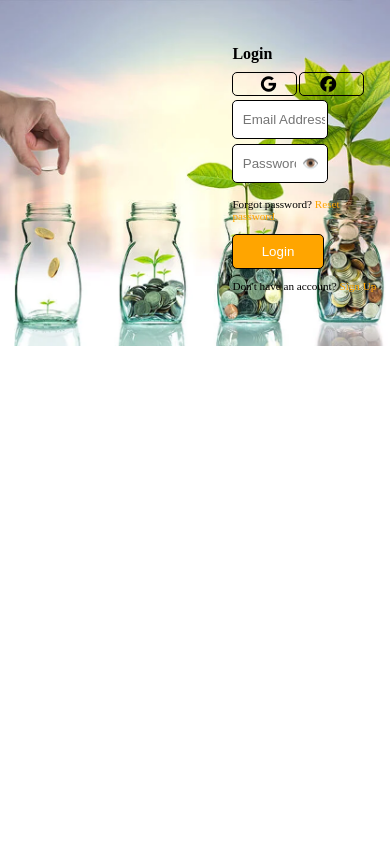
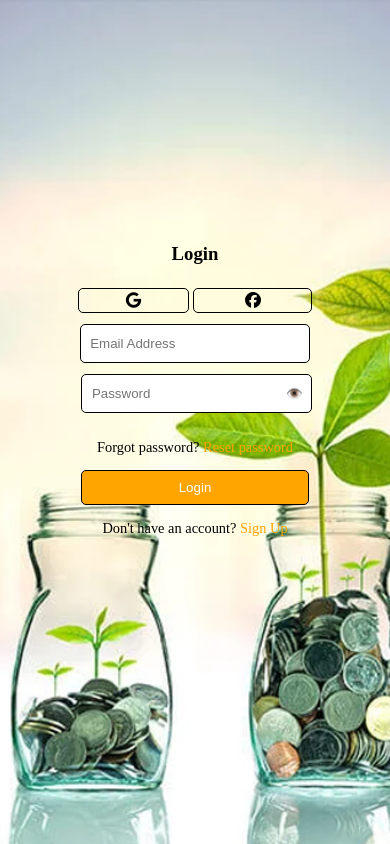
Before and after one commit to ogaboss3333/projectwork, a plain HTML site: page login.html in a window 390 px wide. Drawn offline with Linux system fonts and the light colour scheme.

Commit message:
uptodate

```diff
--- a/homepage.css
+++ b/homepage.css
@@ -3,6 +3,7 @@ body {
     background-position: center;
     background-repeat: no-repeat;
     background-size: cover;
+    background-attachment: fixed;
 }
 h1 {
     align-items: center;
@@ -13,8 +14,26 @@ h1 {
     font-family: 'Franklin Gothic Medium', 'Arial Narrow', Arial, sans-serif;
 }
 
-@media screen and (max-width: 700px) {
+@media screen and (max-width: 360px) {
     h1 {
-        font-size: 2.5rem;
+        padding-top: 50%;
+        font-size: 0.3rem;
     }
 }
+
+@media screen and (max-width: 480px) {
+    h1 {
+        padding-top: 50%;
+        font-size: 0.6rem;
+        align-items: center;
+        text-align: center;
+    }
+}
+@media screen and (max-width: 768px) {
+    h1 {
+        margin-top: 50%;
+        font-size: 2.5rem;
+        align-items: center;
+        text-align: center;
+    }
+}
--- a/signup.js
+++ b/signup.js
@@ -81,7 +81,7 @@ hi.style.marginLeft = "-36px"
 hi.style.backgroundColor = "white"
 
 but.style.height = "35px"
-but.style.width = "61%"
+but.style.width = "60%"
 but.style.borderRadius = "5px"
 but.style.border = "1px solid black"
 but.style.color = "white"
--- a/style.css
+++ b/style.css
@@ -2,47 +2,50 @@ body {
     background-image: url(about_right_img.png);
     background-repeat: no-repeat;
     background-size: cover;
+    background-attachment: fixed;
+    background-position: center;
 }
 
 .dive {
-    margin-left: 60%;
-    margin-top: 12%;
-}
-
-h1 {
     align-items: center;
     text-align: center;
-    margin-top: 15%;
+    margin-top: 25%;
 }
 
 .divv {
-    margin-left: 60%;
-    margin-top: 12%;
+    align-items: center;
+    text-align: center;
+    margin-top: 25%;
 }
 
 .fa-google {
     border: 1px solid black;
+    align-items: center;
+    text-align: center;
+    color: black;
+    padding-left: 14%;
+    padding-right: 13%;
+    padding-top: 1%;
+    padding-bottom: 1%;
+    border-radius: 5px;
     margin-bottom: 3%;
-    padding-bottom: 2%;
-    padding-top: 2%;
-    padding-left: 12%;
-    padding-right: 12%;
-    border-radius: 5px;
 }
 
 .fa-facebook {
-    margin-left: 3.5%;
+    align-items: center;
+    text-align: center;
+    border: 1px solid black;
+    padding-left: 15%;
+    padding-right: 14%;
+    padding-top: 1%;
+    padding-bottom: 1%;
+    border-radius: 5px;
     margin-bottom: 3%;
-    border: 1px solid black;
-    padding-bottom: 2%;
-    padding-top: 2%;
-    padding-left: 12%;
-    padding-right: 12%;
-    border-radius: 5px;
+    color: black;
 }
 
 p {
-    font-size: 0.9rem;
+    font-size: 1rem;
 }
 
 span {
@@ -53,24 +56,229 @@ a {
     text-decoration: none;
 }
 
-@media screen and (max-width: 700px) {
-    .fa-google {
-        padding-left: 25px;
+#create {
+    font-size: 1.5rem;
 }
 
-    .fa-facebook{
-        padding-right: 25px;
-        margin-left: -2px;
+@media screen and (max-width: 768px) {
+    .dive {
+    align-items: center;
+    text-align: center;
+    margin-top: 65%;
 }
 
-    #create {
-        font-size: 1rem;
+.fa-google {
+    border: 1px solid black;
+    align-items: center;
+    text-align: center;
+    color: black;
+    padding-left: 13%;
+    padding-right: 13%;
+    padding-top: 1%;
+    padding-bottom: 1%;
+    border-radius: 5px;
+    margin-bottom: 3%;
 }
 
-    #log {
-        font-size: 1rem;
+.fa-facebook {
+    align-items: center;
+    text-align: center;
+    border: 1px solid black;
+    padding-left: 14%;
+    padding-right: 14%;
+    padding-top: 1%;
+    padding-bottom: 1%;
+    border-radius: 5px;
+    margin-bottom: 3%;
+    color: black;
 }
 p {
-        font-size: 0.7rem;
+    font-size: 0.9rem;
 }
 }
+
+@media screen and (max-width: 480px) {
+    .dive {
+    align-items: center;
+    text-align: center;
+    margin-top: 65%;
+}
+
+.fa-google {
+    border: 1px solid black;
+    align-items: center;
+    text-align: center;
+    color: black;
+    padding-left: 12%;
+    padding-right: 12%;
+    padding-top: 1%;
+    padding-bottom: 1%;
+    border-radius: 5px;
+    margin-bottom: 3%;
+}
+
+.fa-facebook {
+    align-items: center;
+    text-align: center;
+    border: 1px solid black;
+    padding-left: 13%;
+    padding-right: 13%;
+    padding-top: 1%;
+    padding-bottom: 1%;
+    border-radius: 5px;
+    margin-bottom: 3%;
+    color: black;
+}
+p {
+    font-size: 0.9rem;
+}
+}
+
+@media screen and (max-width: 360px) {
+    .dive {
+    align-items: center;
+    text-align: center;
+    margin-top: 65%;
+}
+
+.fa-google {
+    border: 1px solid black;
+    align-items: center;
+    text-align: center;
+    color: black;
+    padding-left: 11%;
+    padding-right: 11%;
+    padding-top: 1%;
+    padding-bottom: 1%;
+    border-radius: 5px;
+    margin-bottom: 3%;
+}
+
+.fa-facebook {
+    align-items: center;
+    text-align: center;
+    border: 1px solid black;
+    padding-left: 13%;
+    padding-right: 13%;
+    padding-top: 1%;
+    padding-bottom: 1%;
+    border-radius: 5px;
+    margin-bottom: 3%;
+    color: black;
+}
+p {
+    font-size: 0.9rem;
+}
+}
+
+
+@media screen and (max-width: 768px) {
+    .divv {
+    align-items: center;
+    text-align: center;
+    margin-top: 65%;
+}
+
+.fa-google {
+    border: 1px solid black;
+    align-items: center;
+    text-align: center;
+    color: black;
+    padding-left: 13%;
+    padding-right: 13%;
+    padding-top: 1%;
+    padding-bottom: 1%;
+    border-radius: 5px;
+    margin-bottom: 3%;
+}
+
+.fa-facebook {
+    align-items: center;
+    text-align: center;
+    border: 1px solid black;
+    padding-left: 14%;
+    padding-right: 14%;
+    padding-top: 1%;
+    padding-bottom: 1%;
+    border-radius: 5px;
+    margin-bottom: 3%;
+    color: black;
+}
+p {
+    font-size: 0.9rem;
+}
+}
+
+@media screen and (max-width: 480px) {
+    .divv {
+    align-items: center;
+    text-align: center;
+    margin-top: 65%;
+}
+
+.fa-google {
+    border: 1px solid black;
+    align-items: center;
+    text-align: center;
+    color: black;
+    padding-left: 12%;
+    padding-right: 12%;
+    padding-top: 1%;
+    padding-bottom: 1%;
+    border-radius: 5px;
+    margin-bottom: 3%;
+}
+
+.fa-facebook {
+    align-items: center;
+    text-align: center;
+    border: 1px solid black;
+    padding-left: 13%;
+    padding-right: 13%;
+    padding-top: 1%;
+    padding-bottom: 1%;
+    border-radius: 5px;
+    margin-bottom: 3%;
+    color: black;
+}
+p {
+    font-size: 0.9rem;
+}
+}
+
+@media screen and (max-width: 360px) {
+    .divv {
+    align-items: center;
+    text-align: center;
+    margin-top: 65%;
+}
+
+.fa-google {
+    border: 1px solid black;
+    align-items: center;
+    text-align: center;
+    color: black;
+    padding-left: 11%;
+    padding-right: 11%;
+    padding-top: 1%;
+    padding-bottom: 1%;
+    border-radius: 5px;
+    margin-bottom: 3%;
+}
+
+.fa-facebook {
+    align-items: center;
+    text-align: center;
+    border: 1px solid black;
+    padding-left: 13%;
+    padding-right: 13%;
+    padding-top: 1%;
+    padding-bottom: 1%;
+    border-radius: 5px;
+    margin-bottom: 3%;
+    color: black;
+}
+p {
+    font-size: 0.9rem;
+}
+}
```
Also changed, not shown: index.html (+1 -1 lines). Lines whose indentation alone changed are shown as unchanged.
